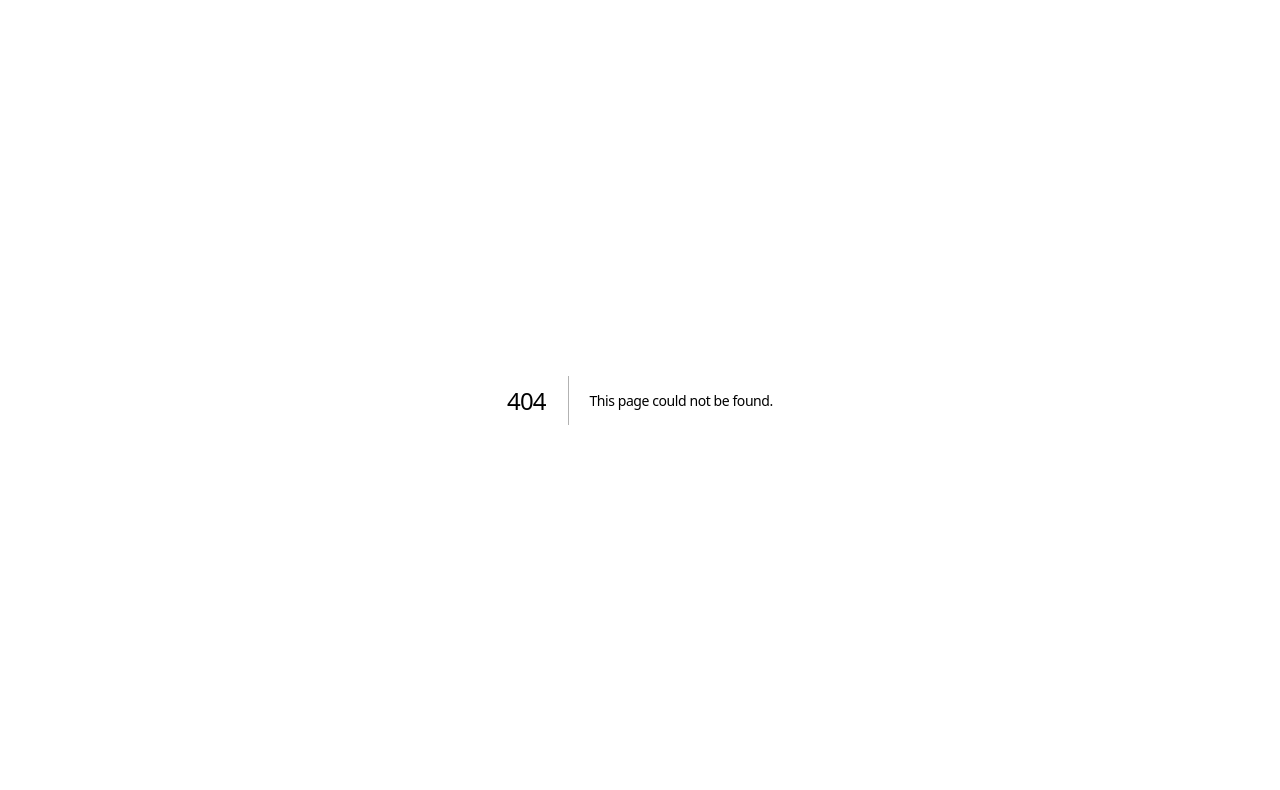
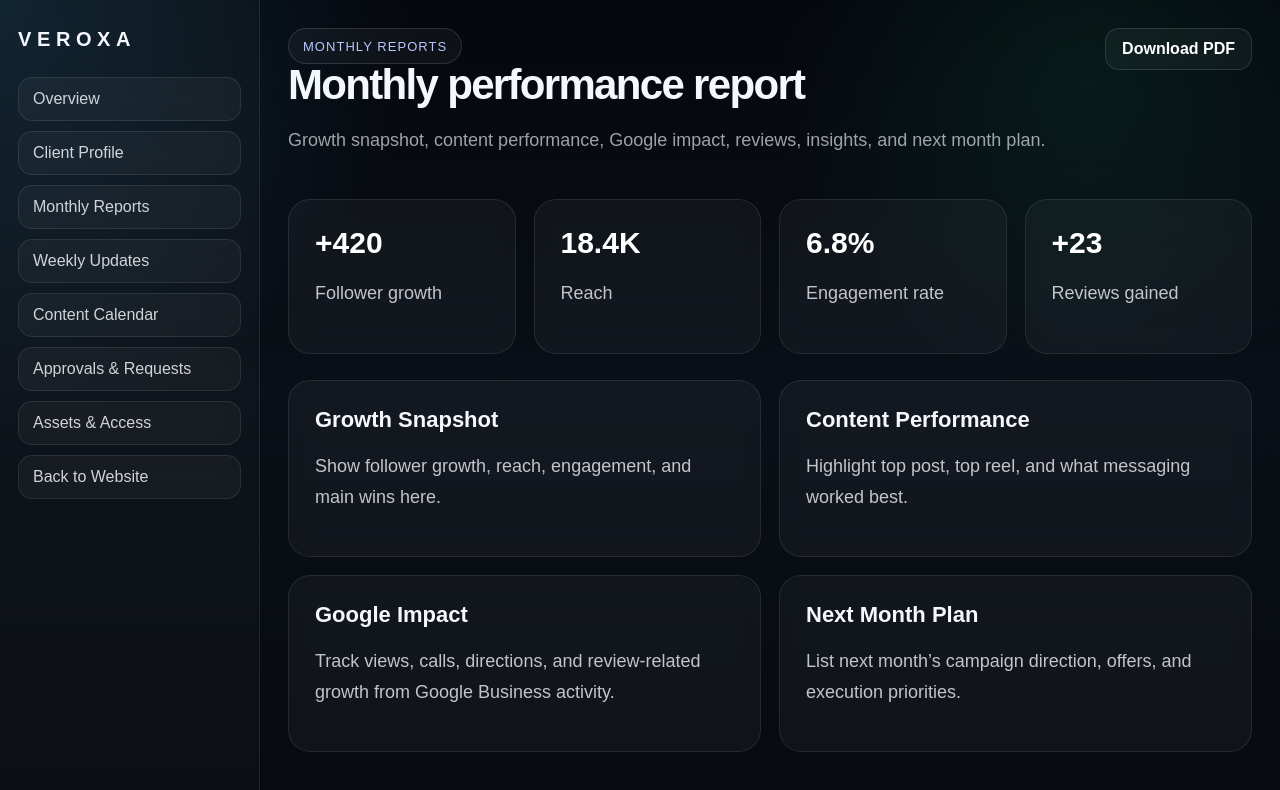
Before and after one commit to fgohar1/veroxa-site, a Next.js app: page /client-dashboard in a window 1280 px wide. Before the commit this address had no page. Shown: the top 790 px of the page. Built offline with nearby package versions, Linux system fonts and the light colour scheme.

Commit message:
Add files via upload

```diff
--- /dev/null
+++ b/app/client-dashboard/page.js
@@ -0,0 +1,45 @@
+export default function MonthlyReportsPage() {
+  return (
+    <main className="portal-shell">
+
+<aside className="sidebar">
+  <div className="brand">VEROXA</div>
+  <div className="sidebar-stack">
+    <a className="sidebar-link" href="/client-dashboard">Overview</a>
+    <a className="sidebar-link" href="/client-dashboard/profile">Client Profile</a>
+    <a className="sidebar-link" href="/client-dashboard/monthly-reports">Monthly Reports</a>
+    <a className="sidebar-link" href="/client-dashboard/weekly-updates">Weekly Updates</a>
+    <a className="sidebar-link" href="/client-dashboard/content-calendar">Content Calendar</a>
+    <a className="sidebar-link" href="/client-dashboard/approvals-requests">Approvals & Requests</a>
+    <a className="sidebar-link" href="/client-dashboard/assets-access">Assets & Access</a>
+    <a className="sidebar-link" href="/">Back to Website</a>
+  </div>
+</aside>
+
+      <section className="dashboard">
+        <div className="dashboard-top">
+          <div>
+            <div className="badge">Monthly Reports</div>
+            <h1>Monthly performance report</h1>
+            <p className="muted">Growth snapshot, content performance, Google impact, reviews, insights, and next month plan.</p>
+          </div>
+          <a className="small-btn" href="#">Download PDF</a>
+        </div>
+
+        <div className="metrics">
+          <div className="metric"><div className="metric-value">+420</div><p>Follower growth</p></div>
+          <div className="metric"><div className="metric-value">18.4K</div><p>Reach</p></div>
+          <div className="metric"><div className="metric-value">6.8%</div><p>Engagement rate</p></div>
+          <div className="metric"><div className="metric-value">+23</div><p>Reviews gained</p></div>
+        </div>
+
+        <div className="grid-2">
+          <div className="panel"><h3>Growth Snapshot</h3><p>Show follower growth, reach, engagement, and main wins here.</p></div>
+          <div className="panel"><h3>Content Performance</h3><p>Highlight top post, top reel, and what messaging worked best.</p></div>
+          <div className="panel"><h3>Google Impact</h3><p>Track views, calls, directions, and review-related growth from Google Business activity.</p></div>
+          <div className="panel"><h3>Next Month Plan</h3><p>List next month’s campaign direction, offers, and execution priorities.</p></div>
+        </div>
+      </section>
+    </main>
+  );
+}
```
